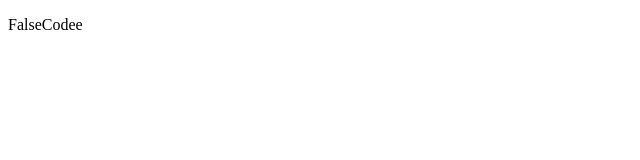
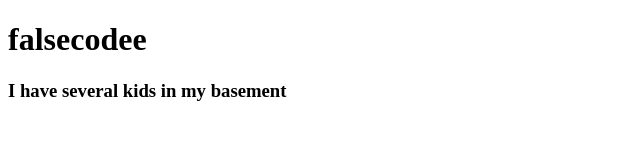
Before and after one commit to FalseCodee/falsecodee.github.io, a plain HTML site: page index.html in a window 1280 px wide. Shown: the whole page, without its empty margins (0-640 px from the left). Drawn offline with Linux system fonts and the light colour scheme.

Commit message:
added more fun to your website

```diff
--- a/index.html
+++ b/index.html
@@ -1,6 +1,7 @@
 <!DOCTYPE html>
 <html>
     <body>
-        <p>FalseCodee</p>
+        <h1>falsecodee</h1>
+        <h3>I have several kids in my basement</h3>
     </body>
 </html>
```
